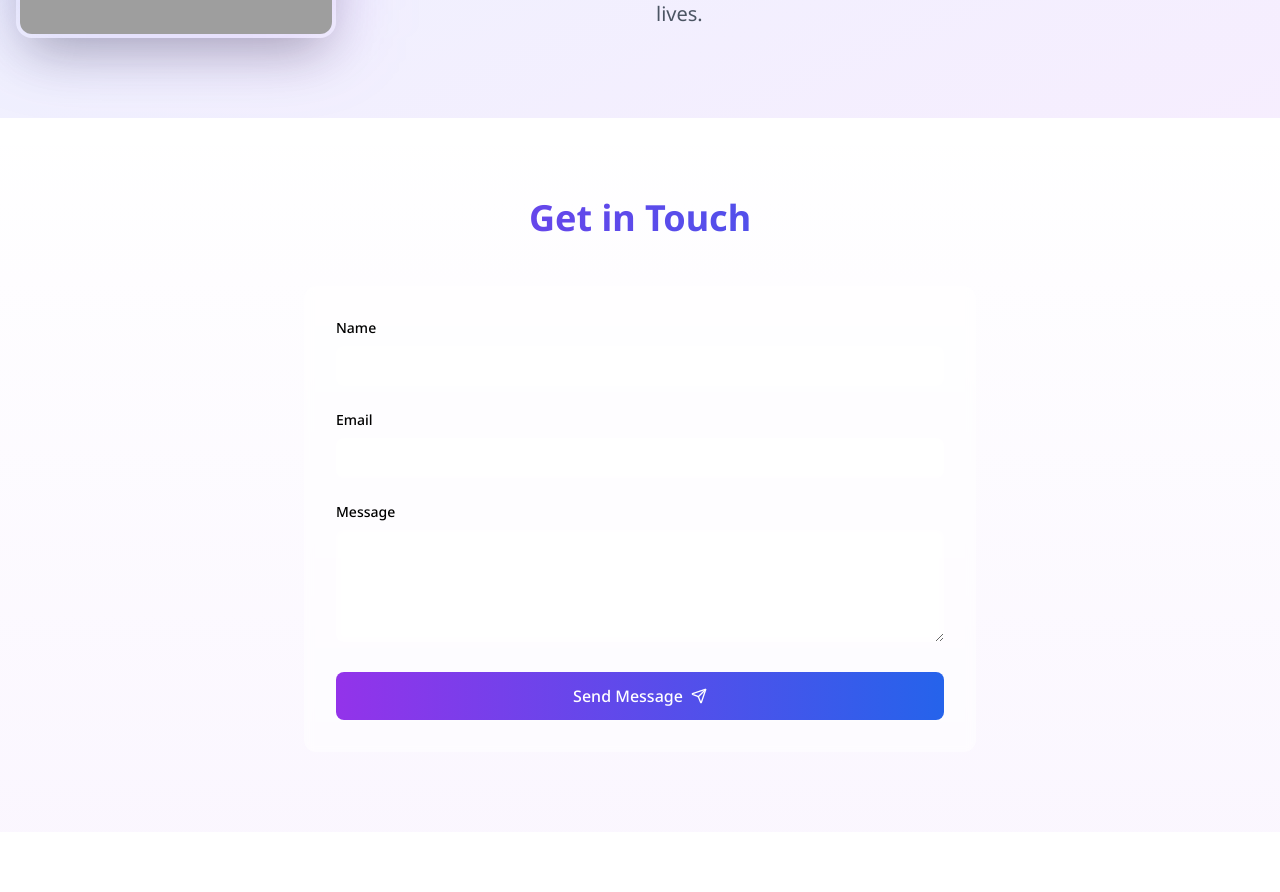
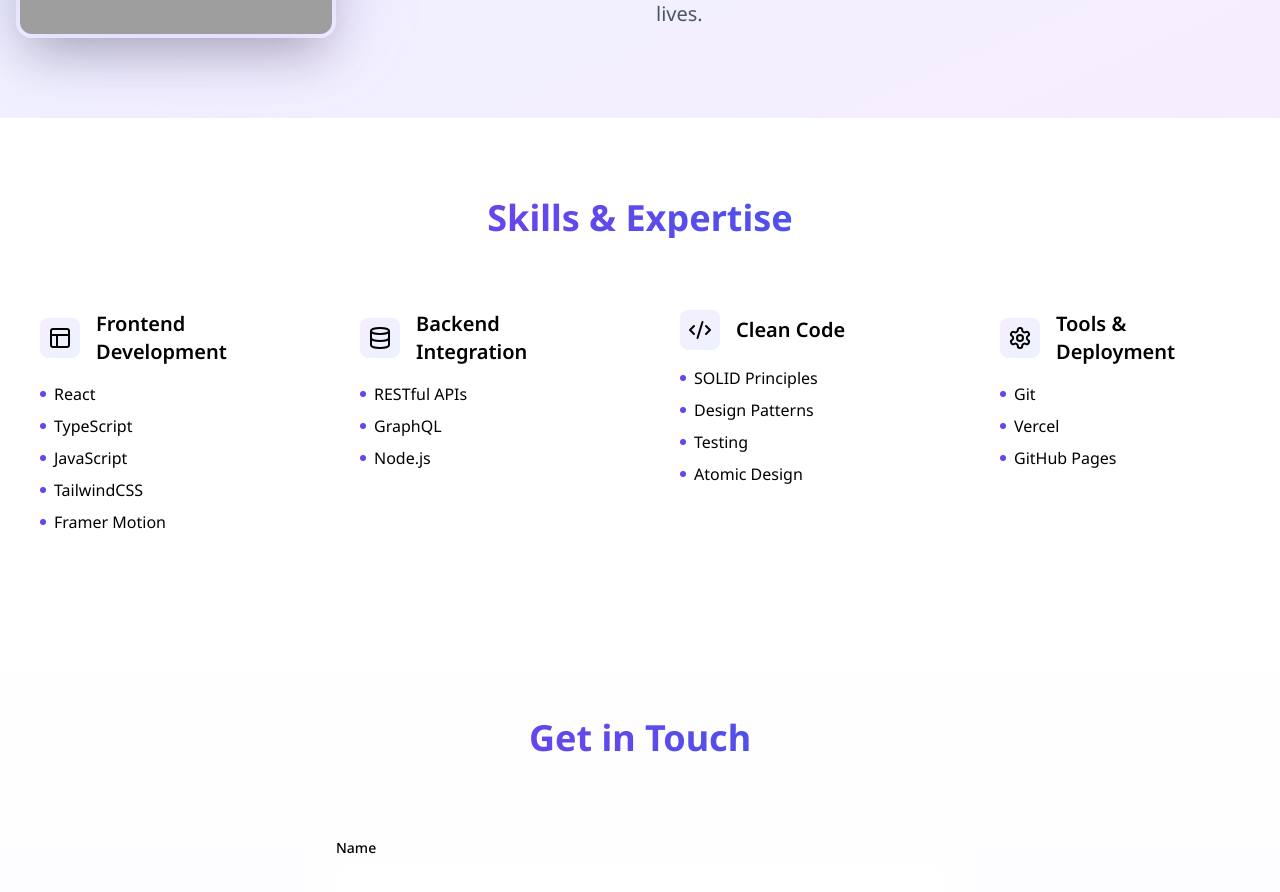
Before and after one commit to hervezossou/hervezossou.dev, a React (Vite) app: page / in a window 1280 px wide. Shown: the part 1250-2142 px from the top of the page. Before the commit the page ends 2082 px from the top, so only its background shows below. Built offline with nearby package versions, Linux system fonts and the light colour scheme; grey boxes are pictures that could not be loaded.

Commit message:
Add Skills & Expertise Section

```diff
--- a/src/App.tsx
+++ b/src/App.tsx
@@ -1,5 +1,6 @@
 import Hero from "./components/organisms/Hero"
 import About from "./components/organisms/About"
+import Skills from "./components/organisms/Skills"
 import Contact from "./components/organisms/Contact"
 
 function App() {
@@ -8,6 +9,7 @@ function App() {
     <>
       <Hero />
       <About />
+      <Skills />
       <Contact />
     </>
   )
--- a/src/components/molecules/SkillCard.tsx
+++ b/src/components/molecules/SkillCard.tsx
@@ -0,0 +1,39 @@
+import { motion } from "motion/react"
+import { skills } from "../../data/skills"
+
+interface SkillCardProps {
+    skill: typeof skills[0]
+    index: number
+}
+
+export default function SkillCard ({ skill, index } : SkillCardProps) {
+    return (
+        <motion.div
+            initial={{ opacity: 0, y: 20 }}
+            whileInView={{ opacity: 1, y: 0 }}
+            transition={{ duration: 0.5, delay: index * 0.1 }}
+            className="p-6 rounded-xl bg-white/50 dark:bg-white/5 backdrop-blur-sm hover:bg-white/60 dark:hover:bg-white/10 transition-colors"
+        >
+            <div className="flex items-center gap-4 mb-4">
+                <div className="p-2 rounded-lg bg-gradient-to-br from-purple-500/10 to-blue-500/10">
+                    {skill.icon}
+                </div>
+                <h3 className="text-xl font-semibold">{skill.title}</h3>
+            </div>
+            <ul className="space-y-2">
+                {skill.skills.map((item, itemIndex) => (
+                    <motion.li
+                        key={itemIndex}
+                        initial={{ opacity: 0, x: -20 }}
+                        whileInView={{ opacity: 1, x: 0 }}
+                        transition={{ duration: 0.3, delay: index * 0.1 + itemIndex * 0.1 }}
+                        className="flex items-center gap-2"
+                    >
+                        <span className="w-1.5 h-1.5 rounded-full bg-gradient-to-r from-purple-600 to-blue-600" />
+                        {item}
+                    </motion.li>
+                ))}
+            </ul>
+        </motion.div>
+    )
+}
--- a/src/components/organisms/Skills.tsx
+++ b/src/components/organisms/Skills.tsx
@@ -0,0 +1,28 @@
+import { motion } from "motion/react";
+import { skills } from "../../data/skills";
+import SkillCard from "../molecules/SkillCard";
+
+export default function Skills () {
+    return (
+        <section className="py-20">
+            <div className="container mx-auto px-4">
+                <motion.h2
+                    initial={{ opacity: 0 }}
+                    whileInView={{ opacity: 1 }}
+                    className="text-4xl font-bold text-center mb-12 bg-clip-text text-transparent bg-gradient-to-r from-purple-600 to-blue-600"
+                >
+                    Skills & Expertise
+                </motion.h2>
+                <div className="grid grid-cols-1 md:grid-cols-2 lg:grid-cols-4 gap-8">
+                    {skills.map((skill, index) => (
+                        <SkillCard
+                            key={index}
+                            skill={skill}
+                            index={index}
+                        />
+                    ))}
+                </div>
+            </div>
+        </section>
+    )
+}
```
